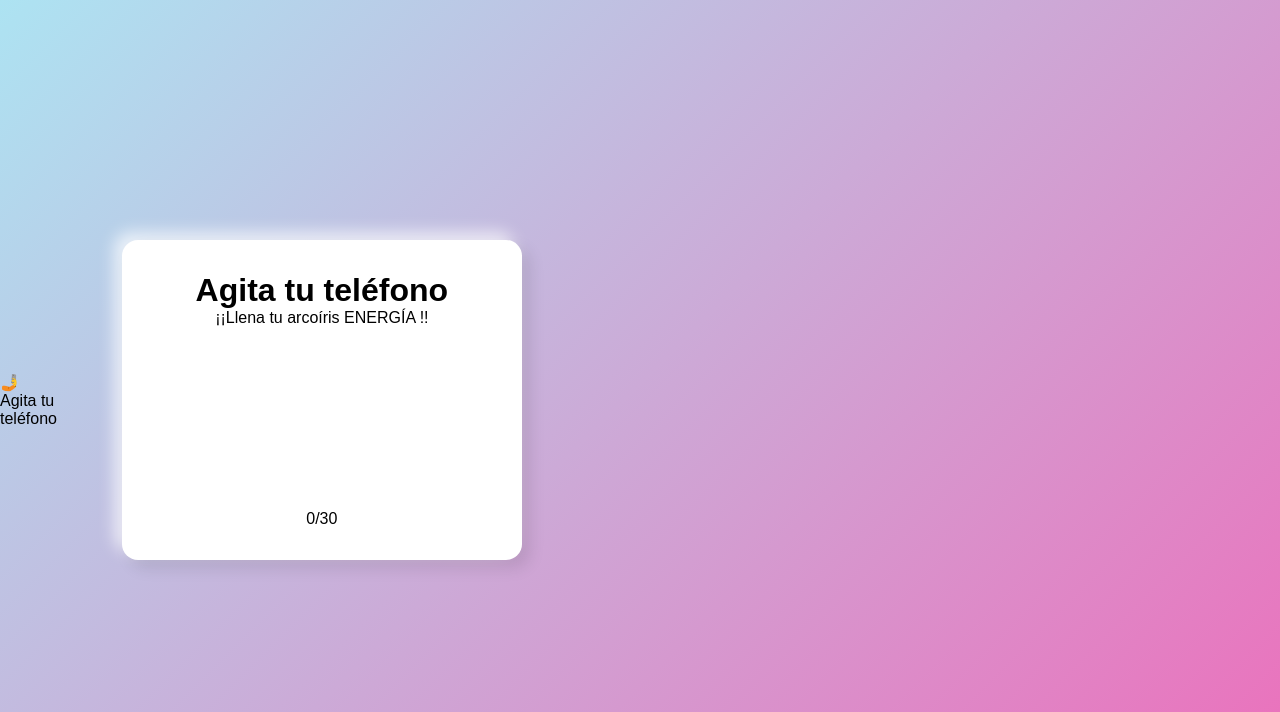
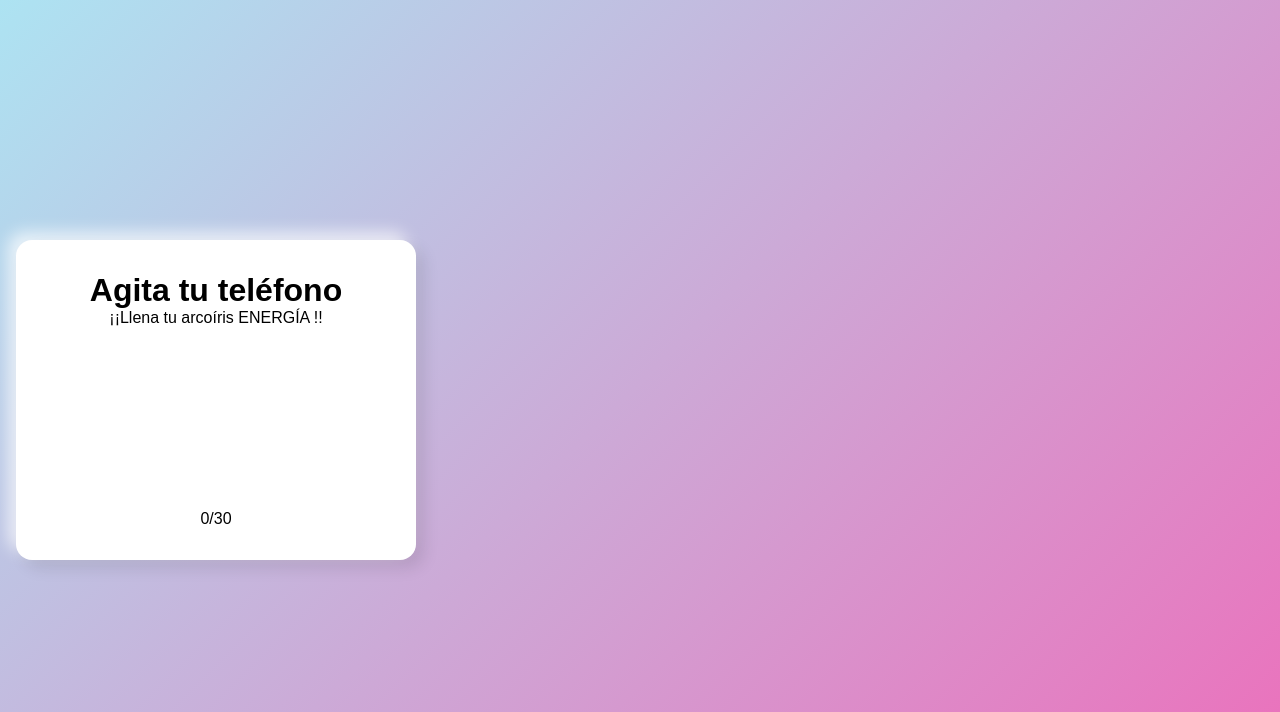
Before and after one commit to Kvw1L0/Summer, a plain HTML site: page index.html in a window 1280 px wide. Shown: the top 712 px of the page. Drawn offline with nearby package versions, Linux system fonts and the light colour scheme.

Commit message:
Update index.html

```diff
--- a/index.html
+++ b/index.html
@@ -8,12 +8,7 @@
   <link rel="stylesheet" href="styles.css" />
 </head>
 <body>
-  <div id="splash" role="alert">
-    <div class="splash-content">
-      <div class="splash-icon">🤳</div>
-      <p>Agita tu teléfono</p>
-    </div>
-  </div>
+
   <div id="app">
     <div class="card">
       <h1 id="title">Agita tu teléfono</h1>
```
